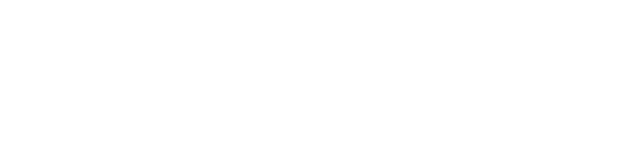
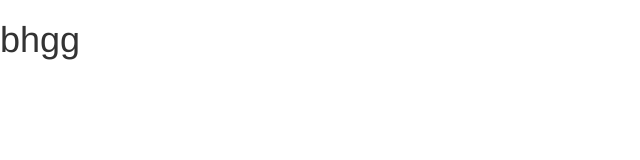
Before and after one commit to leonovS/kinozal, a website: page index.html in a window 1280 px wide. Shown: the whole page, without its empty margins (0-640 px from the left). Drawn offline with Linux system fonts and the light colour scheme.

Commit message:
проба

```diff
--- a/index.html
+++ b/index.html
@@ -20,6 +20,8 @@
 
 <body>
 
+
+      <h1>bhgg</h1>
       <script src="libs/jquery/dist/jquery.min.js"></script>
       <script src="libs/bootstrap/dist/js/bootstrap.min.js"></script>
 </body>
```
